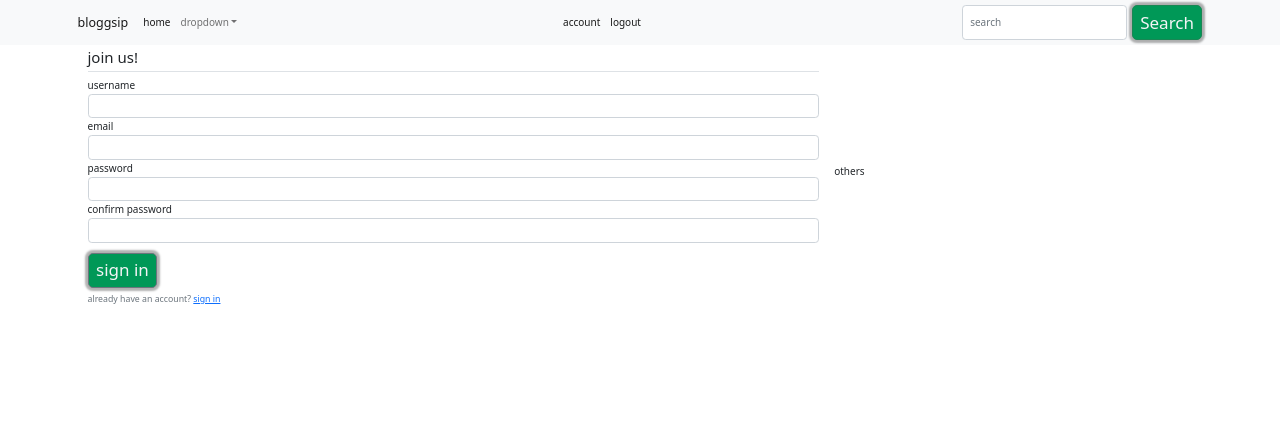
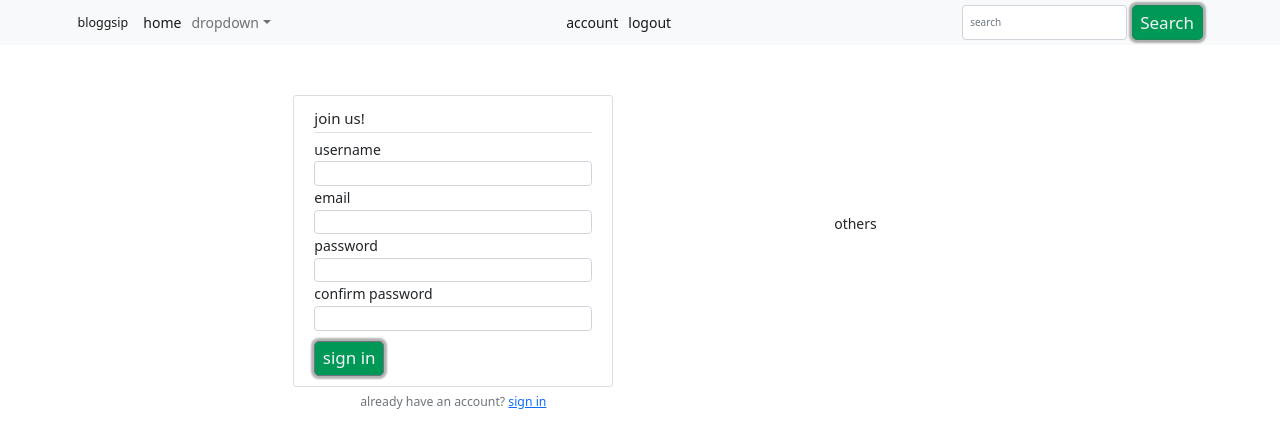
Before and after one commit to Sekeza/blogwithflask, a Flask app: page /register in a window 1280 px wide. Shown: the top 448 px of the page. Run offline with Flask 3, Linux system fonts and the light colour scheme; parts of the project's set-up code (start-up, migrations or seed data) failed here and were passed over.

Commit message:
Styled the form wrapper for the register page

```diff
--- a/blogwithflask/blogwithflask/static/main.css
+++ b/blogwithflask/blogwithflask/static/main.css
@@ -18,6 +18,7 @@ html {
 body {
     line-height: 1.7;
     overflow-x: hidden;
+    font-size: 1.4rem;
 }
 
 .about {
@@ -92,3 +93,26 @@ body {
 .btn:hover {
     background: #f52e2e;
 }
+
+
+.form_wrapper {
+    width: 32rem;
+    max-width: 100%;
+    background: #ffffff;
+    padding: 10px 20px;
+    border: 1px solid #dddddd;
+    border-radius: 3px;
+    margin-bottom: 2px;
+    margin: 0 auto;
+    margin-top: 5rem;
+}
+
+.register {
+    display: flex;
+    align-items: center;
+    justify-content: center;
+    flex-flow: column;
+}
+.button-register {
+    margin: 2rem 0;
+}
```
